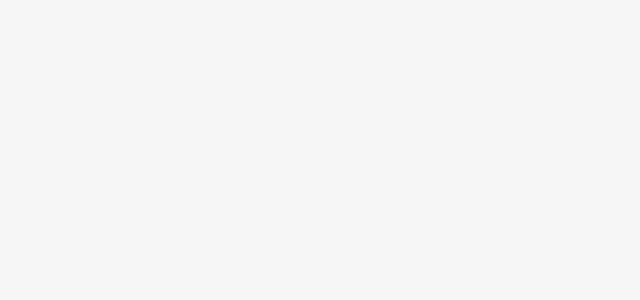
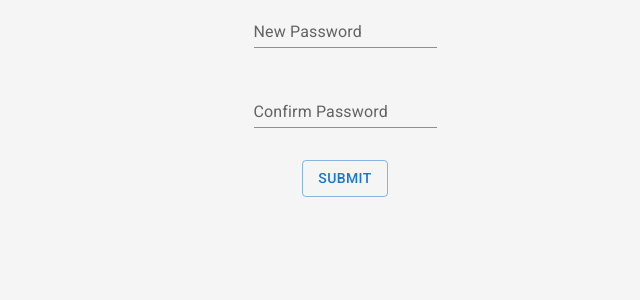
Before and after one commit to Selvam6994/finalrecap--, a React (Vite) app: page /1/updatepassword in a window 1280 px wide. Before the commit this address had no page. Shown: the top 300 px of the page, without its empty margins (295-935 px from the left). Built offline with nearby package versions, Linux system fonts and the light colour scheme.

Commit message:
reset password added

```diff
--- a/src/App.jsx
+++ b/src/App.jsx
@@ -4,6 +4,10 @@ import { Routes, Route, Link, Navigate } from "react-router-dom";
 import { Home } from "./Home";
 import Signup from "./Signup";
 import Forgotpassword from "./Forgotpassword";
+import React from "react";
+import Updatepassword from "./Updatepassword";
+
+
 
 
 function App() {
@@ -13,6 +17,7 @@ function App() {
         <Route path="/" element={<Home />} />
         <Route path="/Signup" element={<Signup />} />
         <Route path="/forgotpassword" element={<Forgotpassword />} />
+       <Route path="/:email/updatepassword" element={<Updatepassword/>}/>
         <Route
           path="/mobiles"
           element={
@@ -42,8 +47,8 @@ function Phonelist() {
   const [mobileData, setMobileData] = useState([]);
   const get_mobile_data = async () => {
     const data = await fetch(
-      "https://mobile-display-site.onrender.com/mobileData",
-      //"http://localhost:4000/mobileData"
+      // "https://mobile-display-site.onrender.com/mobileData",
+      "http://localhost:4000/mobileData",
       {
         headers: {
           "x-auth-token": localStorage.getItem("token"),
@@ -82,4 +87,6 @@ function Phone({ mobile }) {
   );
 }
 
+
+
 export default App;
--- a/src/Forgotpassword.jsx
+++ b/src/Forgotpassword.jsx
@@ -2,11 +2,13 @@ import React, { useState } from "react";
 import TextField from "@mui/material/TextField";
 import Button from "@mui/material/Button";
 import { useFormik } from "formik";
-import { json } from "react-router-dom";
+import { useNavigate } from "react-router-dom";
 
 function Forgotpassword() {
+  const navigate = useNavigate();
   const [message, setMessage] = useState("");
-  const [otpTextfield, setOtpSetField] = useState(false);
+  const [otpTextfield, setOtpTextField] = useState(false);
+  const [timer, setTimer] = useState();
   const formik_mail = useFormik({
     initialValues: {
       email: "",
@@ -25,29 +27,33 @@ function Forgotpassword() {
       } else {
         const result = await send_email_to_resetPassword.json();
         setMessage("");
-        setOtpSetField(true);
+        setOtpTextField(true);
+        var count = 0;
+        const timer = setInterval(() => {
+          count++;
+          setTimer(count);
+          if (count === 20) {
+            clearInterval(timer);
+            setTimer("Otp expired");
+          }
+        }, 1000);
       }
     },
   });
-
   const formik_otp = useFormik({
     initialValues: {
       otp: "",
     },
     onSubmit: async (values) => {
-      const get_otp = await fetch(
-        "http://localhost:4000/mobileData/otp",
-        {
+      const get_otp = await fetch("http://localhost:4000/mobileData/otp", {
         method: "POST",
         headers: { "Content-type": "application/json" },
         body: JSON.stringify(values),
-        }
-      );
+      });
       if (get_otp.status == 200) {
         const result = await get_otp.json();
-        setMessage("otp verified");
-        setOtpSetField(true);
-
+        localStorage.setItem("otptoken", result.token);
+        navigate(`/${formik_mail.values.email}/updatepassword`);
       } else {
         setMessage("Invalid credentials");
       }
@@ -56,9 +62,7 @@ function Forgotpassword() {
   return (
     <div>
       <h2>Reset password</h2>
-
-      {
-        (otpTextfield == false ? (
+      {otpTextfield == false ? (
         <form onSubmit={formik_mail.handleSubmit} className="form">
           <TextField
             name="email"
@@ -86,9 +90,9 @@ function Forgotpassword() {
             Submit
           </Button>
         </form>
-        ))
-      }
+      )}
 
+      <h3>{timer}</h3>
       <h2>{message}</h2>
     </div>
   );
--- a/src/Home.jsx
+++ b/src/Home.jsx
@@ -18,9 +18,9 @@ function LoginForm() {
   const [formState, setFormState] = useState("success");
   const { values, handleChange, handleSubmit } = useFormik({
     initialValues: {
-      username: "Selvakumar",
-      email: "selvakumar@gmail.com",
-      password: "Selvakumar6994",
+      username: "",
+      email: "",
+      password: "",
     },
     onSubmit: async (values) => {
       const data = await fetch(
--- a/src/Signup.jsx
+++ b/src/Signup.jsx
@@ -15,7 +15,7 @@ function Signup() {
     },
     onSubmit: async (values) => {
       const postData = await fetch(
-        "https://mobile-display-site.onrender.com/mobileData/signup",
+        "http://localhost:4000/mobileData/signup",
         {
           method: "POST",
           headers: {
--- /dev/null
+++ b/src/Updatepassword.jsx
@@ -0,0 +1,68 @@
+import React from "react";
+import TextField from "@mui/material/TextField";
+import Button from "@mui/material/Button";
+import { useFormik } from "formik";
+import { useNavigate, useParams } from "react-router-dom";
+
+function updatepassword() {
+  const navigate = useNavigate();
+  const { email } = useParams();
+  const formik_update_password = useFormik({
+    initialValues: {
+      newPassword: "",
+      password: "",
+    },
+    onSubmit: async (values) => {
+      const updatePassword = await fetch(
+        `http://localhost:4000/mobileData/${email}`,
+        {
+          method: "PUT",
+          headers: { "Content-type": "application/json",
+         "x-auth-tokenotp": localStorage.getItem("otptoken")
+        },
+          body: JSON.stringify(values),
+        }
+      );
+
+      const result = await updatePassword.json();
+      navigate("/");
+      console.log(result);
+    },
+  });
+  return (
+    <form onSubmit={formik_update_password.handleSubmit} className="form">
+      <TextField
+        onChange={formik_update_password.handleChange}
+        name="newPassword"
+        value={formik_update_password.values.newPassword}
+        id="standard-basic"
+        label="New Password"
+        variant="standard"
+        type="password"
+      />
+      <TextField
+        onChange={formik_update_password.handleChange}
+        name="password"
+        value={formik_update_password.values.password}
+        id="standard-basic"
+        label="Confirm Password"
+        variant="standard"
+        type="password"
+      />
+      <Button
+        type="submit"
+        disabled={
+          formik_update_password.values.newPassword ===
+          formik_update_password.values.password
+            ? false
+            : true
+        }
+        variant="outlined"
+      >
+        Submit
+      </Button>
+    </form>
+  );
+}
+
+export default updatepassword;
```
Lines whose indentation alone changed are shown as unchanged.
